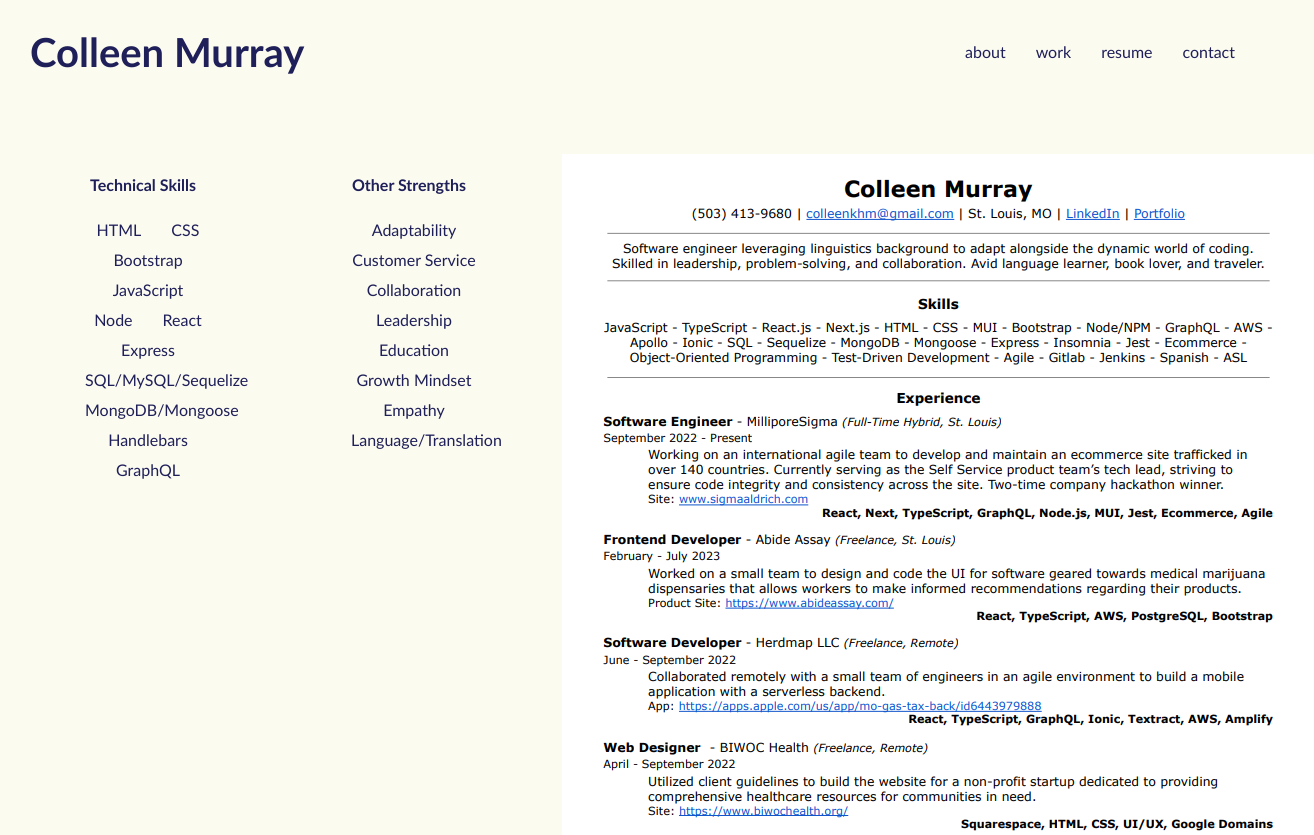
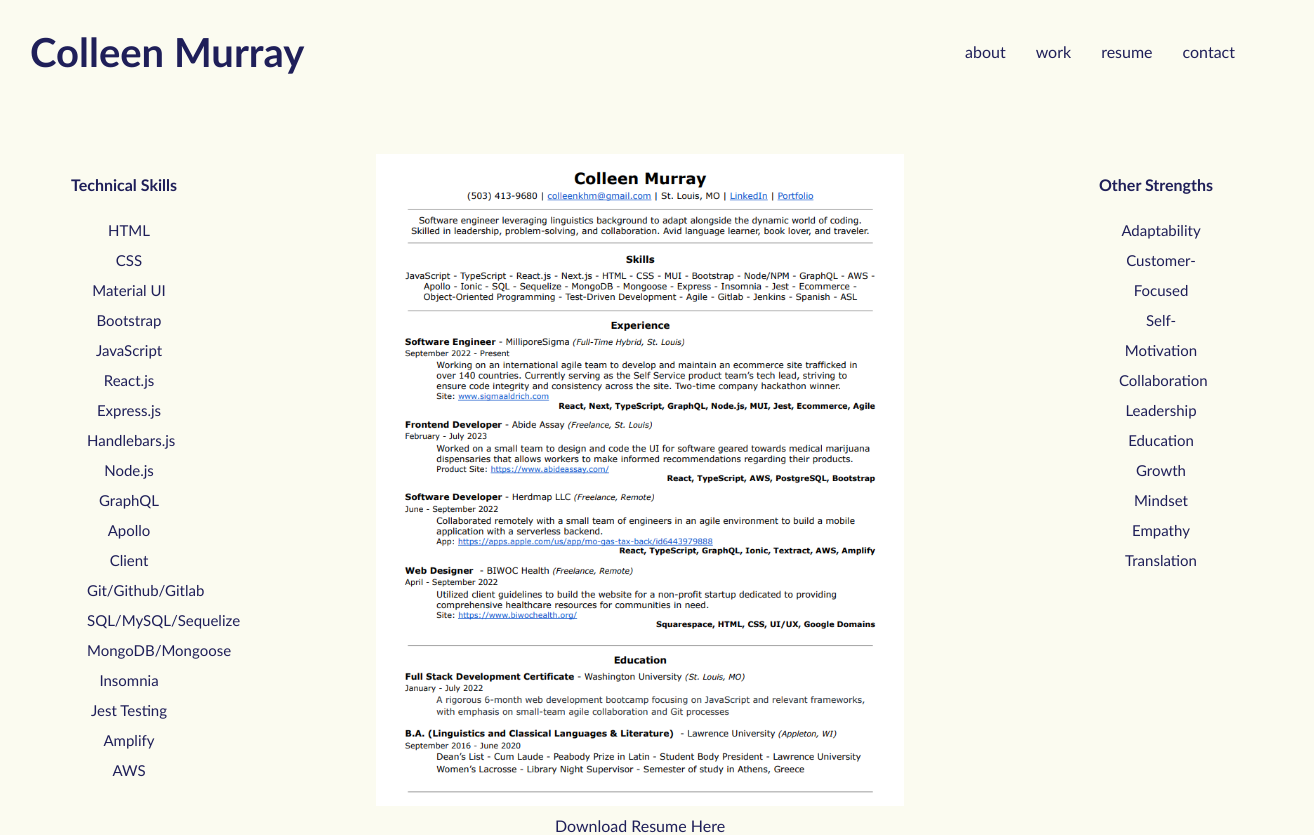
Before and after one commit to colleenkhm/react-portfolio, a React (Create React App) app: page /resume in a window 1280 px wide. Shown: the top 835 px of the page, 1314 px wide, since content can reach past the window. Built offline with nearby package versions, Linux system fonts and the light colour scheme.

Commit message:
resume page updates and deploy

```diff
--- a/package.json
+++ b/package.json
@@ -4,6 +4,7 @@
   "homepage": "https://colleenkhm.github.io/react-portfolio",
   "private": true,
   "dependencies": {
+    "@babel/plugin-proposal-private-property-in-object": "^7.21.11",
     "@emailjs/browser": "^3.11.0",
     "@emotion/react": "^11.11.1",
     "@emotion/styled": "^11.11.0",
--- a/src/components/Resume.js
+++ b/src/components/Resume.js
@@ -8,52 +8,61 @@ function Resume() {
   return (
     <div className="skills-container">
       <div>
-        <Grid container spacing={5}>
+        <Grid container spacing={20}>
           <Grid item xs={12} md={3}>
             <div className="skills" id="technical-skills">
               <h4>Technical Skills</h4>
               <ul>
                 <li>HTML</li>
                 <li>CSS</li>
+                <li>Material UI</li>
                 <li>Bootstrap</li>
                 <li>JavaScript</li>
-                <li>Node</li>
-                <li>React</li>
-                <li>Express</li>
+                <li>React.js</li>
+                <li>Express.js</li>
+                <li>Handlebars.js</li>
+                <li>Node.js</li>
+                <li>GraphQL</li>
+                <li>Apollo Client</li>
+                <li>Git/Github/Gitlab</li>
                 <li>SQL/MySQL/Sequelize</li>
                 <li>MongoDB/Mongoose</li>
-                <li>Handlebars</li>
-                <li>GraphQL</li>
+                <li>Insomnia</li>
+                <li>Jest Testing</li>
+                <li>Amplify</li>
+                <li>AWS</li>
               </ul>
             </div>
+          </Grid>
+          <Grid item xs={12} md={6} className="centered-grid-item">
+            <div className="resume-image">
+              <img src={resumeScreenshot} alt="resume"></img>
+              <div className="resume-link">
+                <a
+                  href={portfolioResume}
+                  target="_blank"
+                  className="resume-link"
+                  rel="noopener noreferrer"
+                >
+                  Download Resume Here
+                </a>
+                </div>
+              </div>
           </Grid>
           <Grid item xs={12} md={3}>
             <div className="skills" id="soft-skills">
               <h4>Other Strengths</h4>
               <ul>
                 <li>Adaptability</li>
-                <li>Customer Service</li>
+                <li>Customer-Focused</li>
+                <li>Self-Motivation</li>
                 <li>Collaboration</li>
                 <li>Leadership</li>
                 <li>Education</li>
                 <li>Growth Mindset</li>
                 <li>Empathy</li>
-                <li>Language/Translation</li>
+                <li>Translation</li>
               </ul>
-            </div>
-          </Grid>
-          <Grid item xs={12} md={6}>
-            <div className="resume-image">
-              <img src={resumeScreenshot} alt="resume"></img>
-            </div>
-            <div className="resume-link">
-              <a
-                href={portfolioResume}
-                target="_blank"
-                rel="noopener noreferrer"
-              >
-                Download Resume Here
-              </a>
             </div>
           </Grid>
         </Grid>
--- a/src/styles.css/Resume.css
+++ b/src/styles.css/Resume.css
@@ -1,6 +1,26 @@
-.resume img {
-  width: 100%;
-  height: 100%;
+.centered-grid-item {
+  display: flex;
+  flex-direction: column;
+  align-items: center;
+  text-align: center;
+}
+
+.resume-image {
+  display: flex;
+  flex-direction: column;
+  align-items: center;
+  text-align: center;
+  max-width: 140%;
+}
+
+.resume-image img {
+  max-width: 100%;
+  height: auto;
+  display: block;
+  margin: 0 auto;
+  flex-direction: column;
+  align-items: center;
+  text-align: center;
 }
 
 .resume a {
@@ -8,11 +28,19 @@
 }
 
 .skills-container {
-  width: 80%;
-  margin: 30px;
+  width: 95%;
+  margin: 0 auto;
   display: flex;
 }
 
 .skills ul {
   display: block;
 }
+
+.skills ul li {
+  font-size: 15px;
+}
+.resume-link {
+  text-align: center;
+  margin-top: 10px;
+}
```
Also changed, not shown: 1 other file (tests, documents, lock files or other folders).
